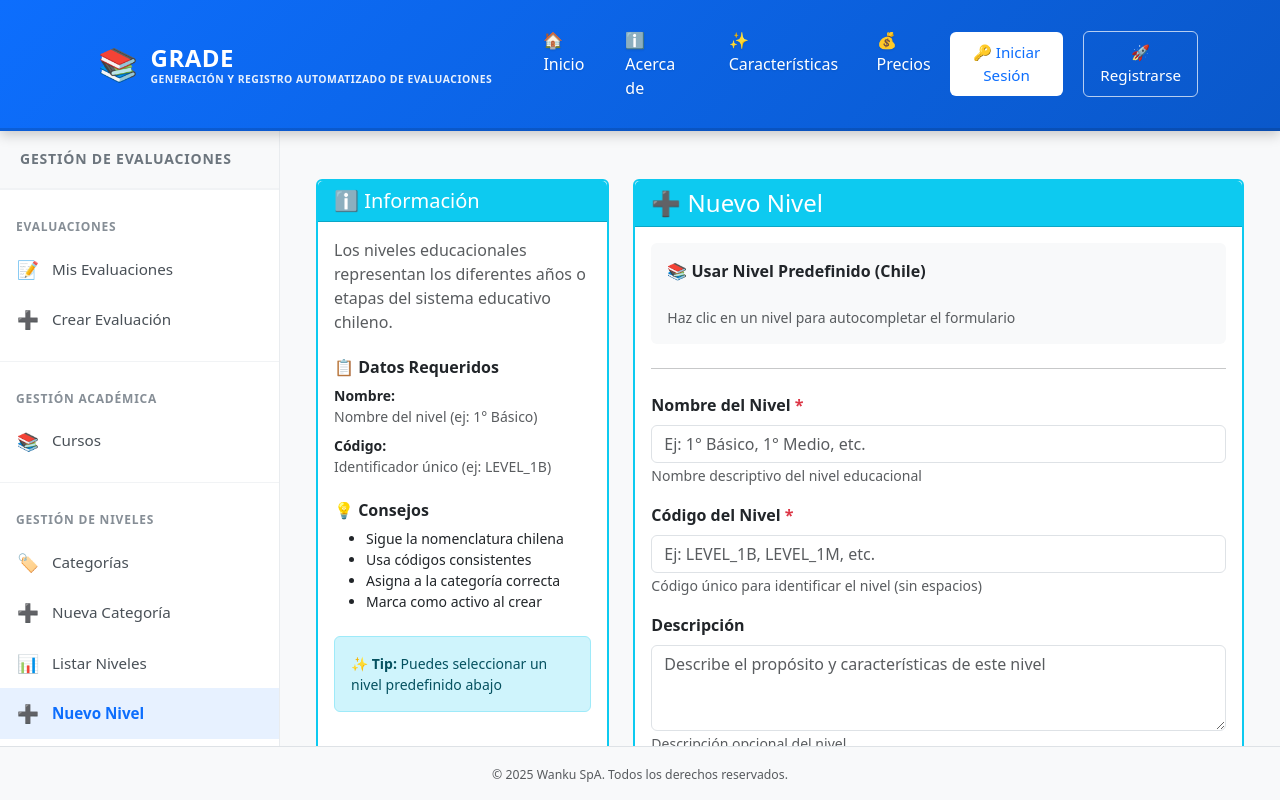
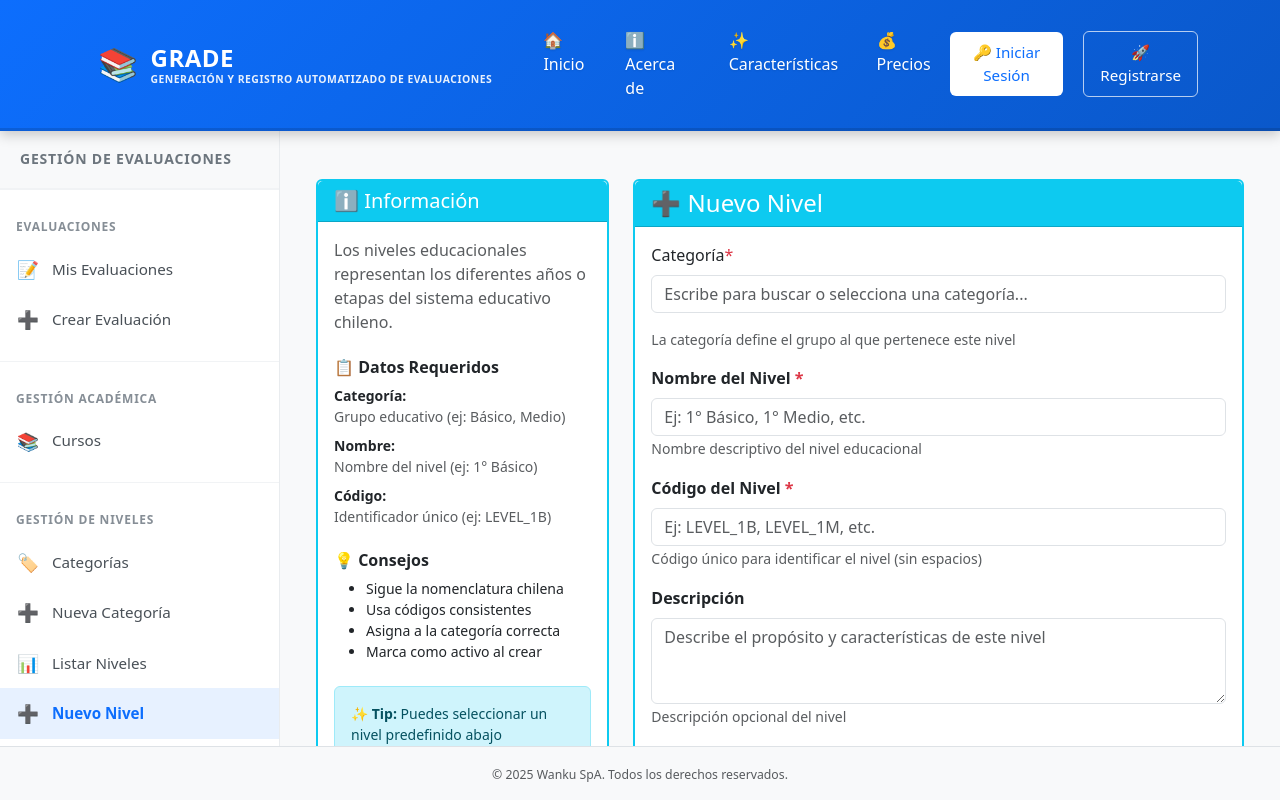
Before and after one commit to cmartinezs/grade, a Next.js app: page /evaluation-management/levels/create in a window 1280 px wide. Built offline with nearby package versions, Linux system fonts and the light colour scheme.

Commit message:
feat: Enhance level creation and editing forms with category selection and validation

```diff
--- a/src/app/evaluation-management/levels/create/page.tsx
+++ b/src/app/evaluation-management/levels/create/page.tsx
@@ -4,7 +4,6 @@ import React, { useState } from 'react';
 import { Container, Row, Col, Card, Form, Button, Alert } from 'react-bootstrap';
 import { useRouter } from 'next/navigation';
 import { levelStore } from '@/lib/levelStore';
-import { CHILEAN_EDUCATION_LEVELS } from '@/types/level';
 import LevelFormFields from '@/components/LevelFormFields';
 
 export default function CreateLevelPage() {
@@ -13,6 +12,7 @@ export default function CreateLevelPage() {
     name: '',
     code: '',
     description: '',
+    categoryId: '' as number | '',
     isActive: true,
   });
   const [submitted, setSubmitted] = useState(false);
@@ -29,23 +29,11 @@ export default function CreateLevelPage() {
     setError('');
   };
 
-  const handleSelectPredefined = (levelName: string) => {
-    const predefined = CHILEAN_EDUCATION_LEVELS.find(l => l.name === levelName);
-    if (predefined) {
-      setFormData({
-        name: predefined.name,
-        code: predefined.code,
-        description: `Nivel educacional: ${predefined.name}`,
-        isActive: true,
-      });
-    }
-  };
-
   const handleSubmit = (e: React.FormEvent<HTMLFormElement>) => {
     e.preventDefault();
 
     // Validar campos obligatorios
-    if (!formData.name || !formData.code) {
+    if (!formData.name || !formData.code || !formData.categoryId) {
       setError('Por favor completa los campos obligatorios');
       return;
     }
@@ -55,6 +43,7 @@ export default function CreateLevelPage() {
         name: formData.name,
         code: formData.code,
         description: formData.description,
+        categoryId: Number(formData.categoryId),
         isActive: formData.isActive,
       });
 
@@ -107,6 +96,11 @@ export default function CreateLevelPage() {
                 <h6 className="fw-bold mb-2">📋 Datos Requeridos</h6>
                 <div className="small">
                   <p className="mb-2">
+                    <strong>Categoría:</strong>
+                    <br />
+                    <span className="text-muted">Grupo educativo (ej: Básico, Medio)</span>
+                  </p>
+                  <p className="mb-2">
                     <strong>Nombre:</strong>
                     <br />
                     <span className="text-muted">Nombre del nivel (ej: 1° Básico)</span>
@@ -150,8 +144,6 @@ export default function CreateLevelPage() {
                   onSwitchChange={(isActive) =>
                     setFormData({ ...formData, isActive })
                   }
-                  onSelectPredefined={handleSelectPredefined}
-                  showPredefined={true}
                 />
 
                 {/* Botones */}
--- a/src/components/LevelFormFields.tsx
+++ b/src/components/LevelFormFields.tsx
@@ -1,61 +1,67 @@
 'use client';
 
-import React from 'react';
-import { Form, Button } from 'react-bootstrap';
-import { CHILEAN_EDUCATION_LEVELS } from '@/types/level';
+import React, { useEffect, useState } from 'react';
+import { Form } from 'react-bootstrap';
+import { levelStore } from '@/lib/levelStore';
+import AutocompleteSelect, { AutocompleteOption } from '@/components/AutocompleteSelect';
 
 export interface LevelFormData {
   name: string;
   code: string;
   description: string;
+  categoryId: number | '';
   isActive: boolean;
 }
 
 interface LevelFormFieldsProps {
   formData: LevelFormData;
-  onChange: (e: React.ChangeEvent<HTMLInputElement | HTMLTextAreaElement>) => void;
+  onChange: (e: React.ChangeEvent<HTMLInputElement | HTMLTextAreaElement | HTMLSelectElement>) => void;
   onSwitchChange: (isActive: boolean) => void;
-  onSelectPredefined?: (levelName: string) => void;
-  showPredefined?: boolean;
 }
 
 export default function LevelFormFields({
   formData,
   onChange,
   onSwitchChange,
-  onSelectPredefined,
-  showPredefined = true,
 }: LevelFormFieldsProps) {
+  const [categoryOptions, setCategoryOptions] = useState<AutocompleteOption[]>([]);
+
+  useEffect(() => {
+    const cats = levelStore.getAllCategories();
+
+    const opts: AutocompleteOption[] = cats.map((cat) => ({
+      id: cat.id,
+      name: cat.name,
+      description: cat.description,
+    }));
+    setCategoryOptions(opts);
+  }, []);
+
+  const handleCategoryChange = (value: string | number) => {
+    // Create a synthetic event for consistency with other onChange handlers
+    const syntheticEvent = {
+      target: {
+        name: 'categoryId',
+        value: String(value),
+      },
+    } as React.ChangeEvent<HTMLSelectElement>;
+    onChange(syntheticEvent);
+  };
+
   return (
     <>
-      {/* Selector de Niveles Predefinidos */}
-      {showPredefined && onSelectPredefined && (
-        <>
-          <Form.Group className="mb-4 p-3 bg-light rounded">
-            <Form.Label className="fw-bold mb-3">
-              📚 Usar Nivel Predefinido (Chile)
-            </Form.Label>
-            <div className="d-flex flex-wrap gap-2">
-              {CHILEAN_EDUCATION_LEVELS.map((level) => (
-                <Button
-                  key={level.code}
-                  variant="outline-info"
-                  size="sm"
-                  onClick={() => onSelectPredefined(level.name)}
-                  className="mb-2"
-                >
-                  {level.name}
-                </Button>
-              ))}
-            </div>
-            <Form.Text className="text-muted d-block mt-2">
-              Haz clic en un nivel para autocompletar el formulario
-            </Form.Text>
-          </Form.Group>
-
-          <hr className="my-4" />
-        </>
-      )}
+      {/* Categoría Padre - Autocompletable */}
+      <AutocompleteSelect
+        value={formData.categoryId}
+        onChange={handleCategoryChange}
+        options={categoryOptions}
+        label="Categoría"
+        required
+        placeholder="Escribe para buscar o selecciona una categoría..."
+      />
+      <Form.Text className="text-muted d-block mb-3">
+        La categoría define el grupo al que pertenece este nivel
+      </Form.Text>
 
       {/* Nombre */}
       <Form.Group className="mb-3">
```
Also changed, not shown: src/app/evaluation-management/levels/edit/page.tsx (+9 -2 lines).
